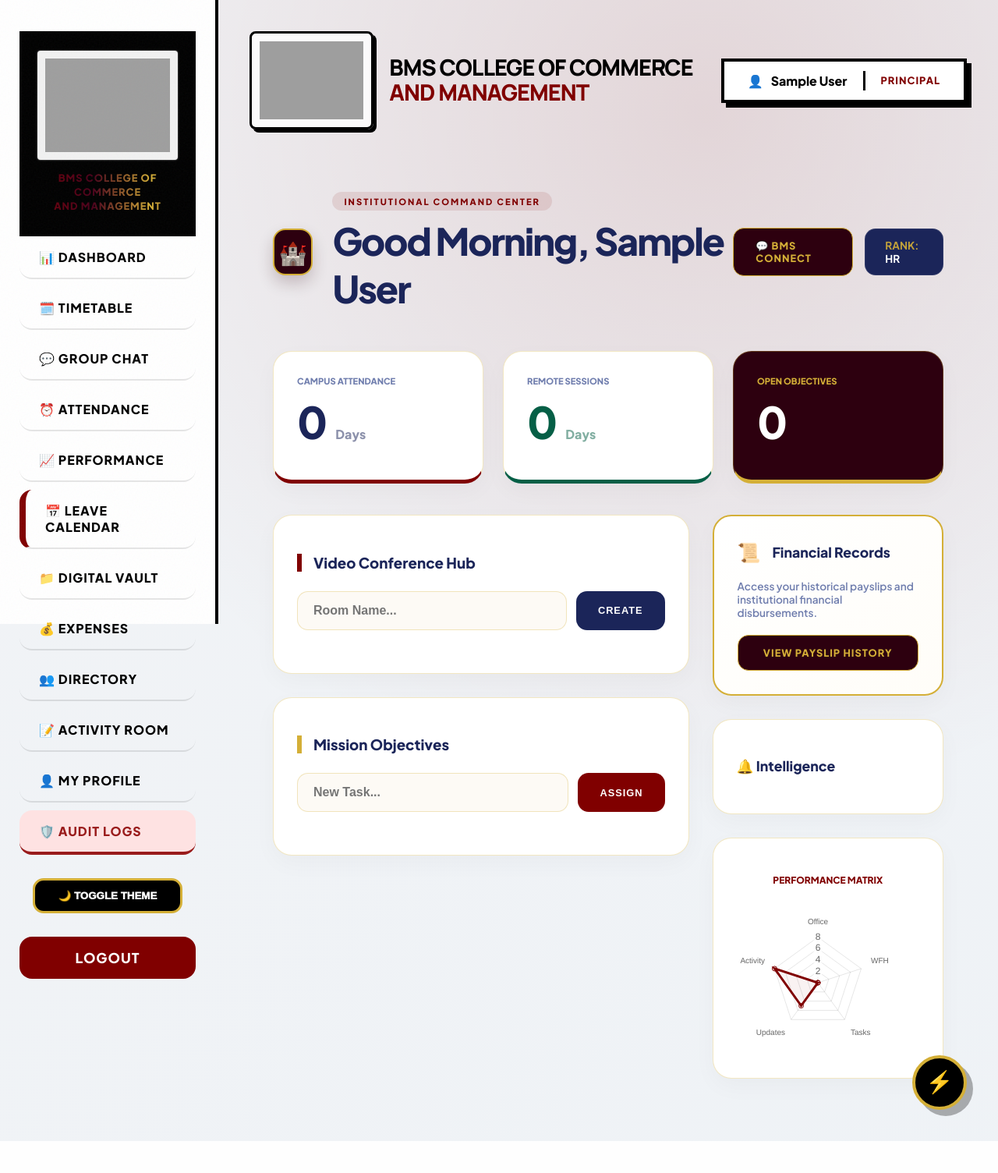
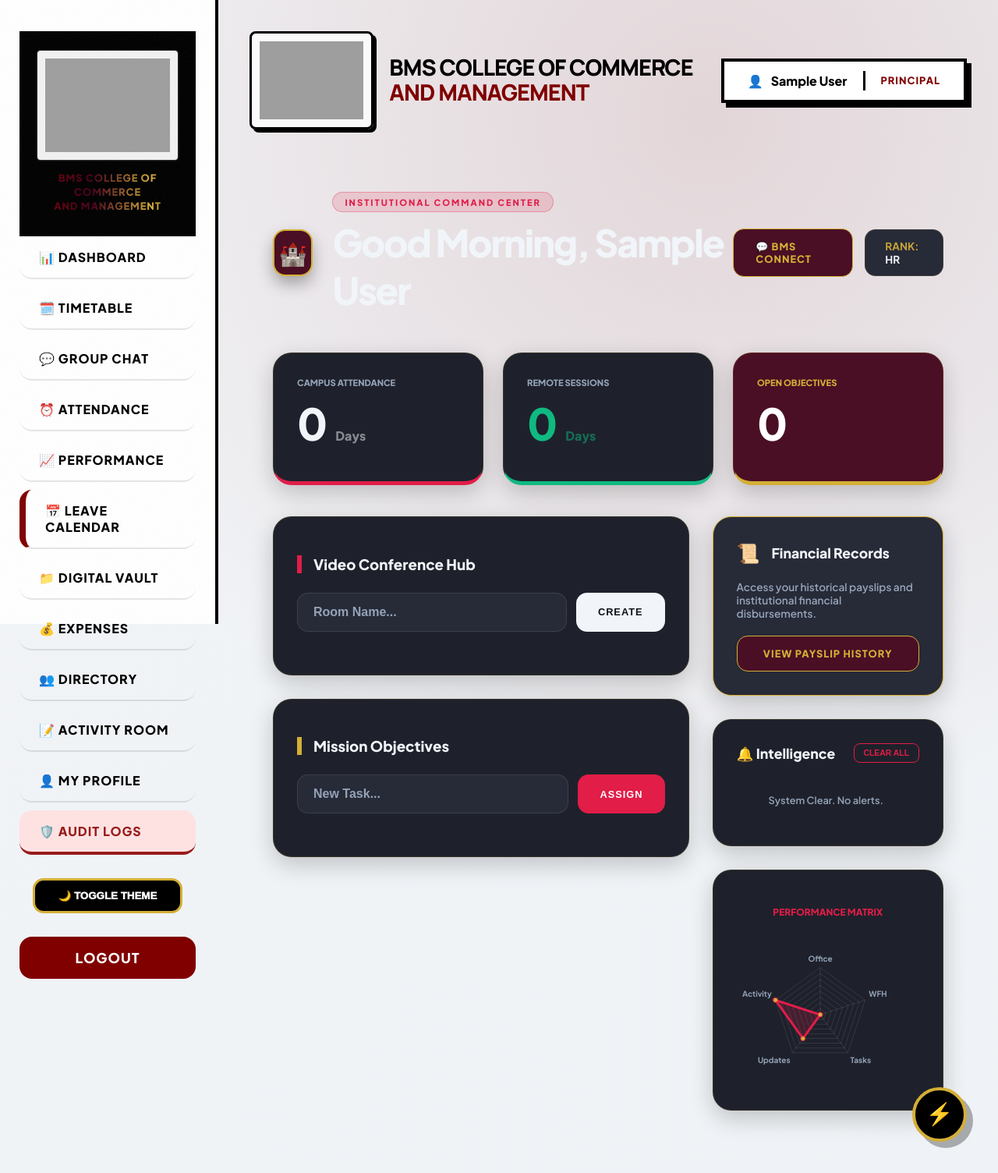
Before and after one commit to pk7745/erp, a Flask app: page /dashboard in a window 1280 px wide. Shown: the whole page at 78% size. Before the commit the page ends 1463 px from the top, so only its background shows below. Run offline with Flask 3, Linux system fonts and the light colour scheme; the visitor is signed in with stand-in values (Sample User, id 1); data that the repository does not hold is empty; some libraries are stand-ins or nearby versions; grey boxes are pictures that could not be loaded.

Commit message:
Update dashboard.html

```diff
--- a/templates/dashboard.html
+++ b/templates/dashboard.html
@@ -7,8 +7,8 @@
     {% with messages = get_flashed_messages(with_categories=true) %}
       {% if messages %}
         {% for category, message in messages %}
-          <div class="toast-msg {{ category }}" style="background: #fff; border: 4px solid #000; padding: 20px 30px; border-radius: 20px; box-shadow: 10px 10px 0px #000; border-left: 12px solid {% if category == 'success' %}#065f46{% else %}#800000{% endif %}; font-weight: 950; min-width: 350px;">
-            <div style="display: flex; align-items: center; gap: 15px; color: #000;">
+          <div class="toast-msg {{ category }}" style="background: var(--imp-card); border: 2px solid var(--imp-border); padding: 20px 30px; border-radius: 20px; box-shadow: 0 10px 30px rgba(0,0,0,0.5); border-left: 8px solid {% if category == 'success' %}#059669{% else %}#ef4444{% endif %}; font-weight: 700; min-width: 350px; color: var(--imp-text);">
+            <div style="display: flex; align-items: center; gap: 15px;">
                 <span style="font-size: 1.8rem;">{% if category == 'success' %}✨{% else %}🔔{% endif %}</span>
                 {{ message }}
             </div>
@@ -20,15 +20,17 @@
 
 <style>
     :root {
-        --imp-maroon: #2d000f;
-        --imp-maroon-bright: #800000;
+        /* NEW DARK MODE PALETTE */
+        --imp-maroon: #4a0f24;
+        --imp-maroon-bright: #e11d48; /* Brighter for dark background contrast */
         --royal-gold: #d4af37;
-        --accent-gold: #C5A059;
-        --imp-text: #1b2559;
-        --imp-bg: #f4f7fe;
-        --imp-card: #ffffff;
-        --imp-border: rgba(212, 175, 55, 0.3);
-        --parchment: #fdfaf5;
+        --accent-gold: #fbbf24;
+        --imp-text: #f1f5f9; /* Off-white text */
+        --imp-text-muted: #94a3b8;
+        --imp-bg: #0f1117; /* Deep dark background */
+        --imp-card: #1e212b; /* Dark card background */
+        --imp-border: rgba(212, 175, 55, 0.15);
+        --parchment: #272a37; /* Dark inputs/tasks */
     }
 
     body {
@@ -44,16 +46,16 @@
         border-radius: 24px;
         padding: 30px;
         border: 1px solid var(--imp-border);
-        box-shadow: 0 10px 30px rgba(0,0,0,0.03);
+        box-shadow: 0 10px 30px rgba(0,0,0,0.2);
         transition: all 0.3s cubic-bezier(0.4, 0, 0.2, 1);
         position: relative;
         overflow: hidden;
     }
-    .royal-stat-card:hover { transform: translateY(-5px); box-shadow: 0 20px 40px rgba(0,0,0,0.08); border-color: var(--royal-gold); }
+    .royal-stat-card:hover { transform: translateY(-5px); box-shadow: 0 20px 40px rgba(0,0,0,0.4); border-color: var(--royal-gold); }
 
     .glass-input {
         background: var(--parchment);
-        border: 1px solid var(--imp-border);
+        border: 1px solid rgba(255,255,255,0.1);
         border-radius: 14px;
         padding: 15px 20px;
         font-weight: 600;
@@ -63,7 +65,8 @@
         box-sizing: border-box;
         color: var(--imp-text);
     }
-    .glass-input:focus { outline: none; border-color: var(--imp-maroon-bright); background: #fff; box-shadow: 0 0 0 4px rgba(128, 0, 0, 0.05); }
+    .glass-input:focus { outline: none; border-color: var(--royal-gold); background: #323644; box-shadow: 0 0 0 4px rgba(212, 175, 55, 0.1); }
+    .glass-input::placeholder { color: var(--imp-text-muted); }
 
     .btn-imperial {
         border-radius: 14px;
@@ -81,7 +84,7 @@
         font-size: 0.8rem;
         letter-spacing: 1px;
     }
-    .btn-imperial:hover { transform: translateY(-2px); filter: brightness(1.1); box-shadow: 0 10px 20px rgba(0,0,0,0.1); }
+    .btn-imperial:hover { transform: translateY(-2px); filter: brightness(1.2); box-shadow: 0 10px 20px rgba(0,0,0,0.3); }
 
     .task-item {
         background: var(--parchment);
@@ -94,6 +97,7 @@
         margin-bottom: 12px;
         transition: 0.2s;
     }
+    .task-item:hover { border-color: var(--royal-gold); background: #2f3342; }
 
     .header-logo-box {
         width: 60px; height: 60px;
@@ -102,8 +106,14 @@
         display: flex; align-items: center; justify-content: center;
         font-size: 1.8rem;
         border: 2px solid var(--royal-gold);
-        box-shadow: 0 10px 20px rgba(45, 0, 15, 0.2);
+        box-shadow: 0 10px 20px rgba(0, 0, 0, 0.3);
     }
+
+    /* Scrollbar for Dark Mode */
+    ::-webkit-scrollbar { width: 8px; }
+    ::-webkit-scrollbar-track { background: var(--imp-bg); }
+    ::-webkit-scrollbar-thumb { background: var(--parchment); border-radius: 10px; }
+    ::-webkit-scrollbar-thumb:hover { background: var(--royal-gold); }
 </style>
 
 <div class="dashboard-wrapper">
@@ -111,7 +121,7 @@
         <div style="display: flex; align-items: center; gap: 25px;">
             <div class="header-logo-box">🏰</div>
             <div>
-                <div style="display: inline-block; background: rgba(128, 0, 0, 0.1); color: var(--imp-maroon-bright); padding: 5px 15px; border-radius: 100px; font-weight: 800; font-size: 0.7rem; text-transform: uppercase; letter-spacing: 2px; margin-bottom: 8px;">
+                <div style="display: inline-block; background: rgba(225, 29, 72, 0.15); color: var(--imp-maroon-bright); padding: 5px 15px; border-radius: 100px; font-weight: 800; font-size: 0.7rem; text-transform: uppercase; letter-spacing: 2px; margin-bottom: 8px; border: 1px solid rgba(225, 29, 72, 0.3);">
                     Institutional Command Center
                 </div>
                 <h1 id="greeting-text" style="font-size: 3rem; font-weight: 800; margin: 0; letter-spacing: -2px; color: var(--imp-text);">Welcome</h1>
@@ -122,10 +132,10 @@
             <a href="{{ url_for('chat') }}" class="btn-imperial" style="background: var(--imp-maroon); color: var(--royal-gold) !important; border: 1px solid var(--royal-gold);">
                 <span>💬 BMS CONNECT</span>
                 {% if unread_chats and unread_chats > 0 %}
-                    <span style="background: #ff0000; color: #fff; border-radius: 50%; width: 22px; height: 22px; display: flex; align-items: center; justify-content: center; font-size: 0.7rem; border: 2px solid #fff;">{{ unread_chats }}</span>
+                    <span style="background: var(--imp-maroon-bright); color: #fff; border-radius: 50%; width: 22px; height: 22px; display: flex; align-items: center; justify-content: center; font-size: 0.7rem; border: 2px solid #fff; font-weight: 900;">{{ unread_chats }}</span>
                 {% endif %}
             </a>
-            <div style="background: var(--imp-text); color: #fff; border-radius: 14px; padding: 12px 25px; font-weight: 700; font-size: 0.85rem; border: 1px solid rgba(255,255,255,0.1);">
+            <div style="background: var(--parchment); color: var(--imp-text); border-radius: 14px; padding: 12px 25px; font-weight: 700; font-size: 0.85rem; border: 1px solid var(--imp-border);">
                 <span style="color: var(--royal-gold); opacity: 0.9;">RANK:</span> {{ user.role }}
             </div>
         </div>
@@ -133,11 +143,11 @@
 
     {% if request.args.get('join_meet') %}
     <div class="royal-stat-card" style="margin-bottom: 45px; padding: 0; overflow: hidden; border: 2px solid var(--imp-maroon-bright);">
-        <div style="background: #fff; padding: 20px 40px; display: flex; justify-content: space-between; align-items: center; border-bottom: 1px solid var(--imp-border);">
+        <div style="background: var(--imp-card); padding: 20px 40px; display: flex; justify-content: space-between; align-items: center; border-bottom: 1px solid rgba(255,255,255,0.1);">
             <h3 style="margin:0; font-weight: 800; color: var(--imp-text);">🎥 LIVE SESSION: <span style="color: var(--imp-maroon-bright);">{{ request.args.get('join_meet') }}</span></h3>
             <div style="display: flex; gap: 15px; align-items: center;">
                 <span id="meet-timer" style="background: var(--imp-maroon); color: var(--royal-gold); padding: 10px 20px; border-radius: 12px; font-family: 'JetBrains Mono', monospace; font-weight: 800; font-size: 1.1rem; border: 1px solid var(--royal-gold);">00:00:00</span>
-                <button onclick="endMeeting()" class="btn-imperial" style="background: #000; color: #fff !important; font-size: 0.75rem;">TERMINATE</button>
+                <button onclick="endMeeting()" class="btn-imperial" style="background: #000; color: #fff !important; font-size: 0.75rem; border: 1px solid rgba(255,255,255,0.2);">TERMINATE</button>
             </div>
         </div>
         <div id="jitsi-container" style="height: 600px; background: #000;"></div>
@@ -154,12 +164,12 @@
 
     <div style="display: grid; grid-template-columns: repeat(3, 1fr); gap: 25px; margin-bottom: 40px;">
         <div class="royal-stat-card" style="border-bottom: 5px solid var(--imp-maroon-bright);">
-            <h4 style="margin:0; font-weight: 800; text-transform: uppercase; font-size: 0.7rem; color: #707eae;">Campus Attendance</h4>
+            <h4 style="margin:0; font-weight: 800; text-transform: uppercase; font-size: 0.7rem; color: var(--imp-text-muted);">Campus Attendance</h4>
             <div style="font-size: 3.5rem; font-weight: 800; margin: 10px 0; color: var(--imp-text);">{{ office_days or 0 }} <span style="font-size: 1rem; opacity: 0.5;">Days</span></div>
         </div>
-        <div class="royal-stat-card" style="border-bottom: 5px solid #065f46;">
-            <h4 style="margin:0; font-weight: 800; text-transform: uppercase; font-size: 0.7rem; color: #707eae;">Remote Sessions</h4>
-            <div style="font-size: 3.5rem; font-weight: 800; margin: 10px 0; color: #065f46;">{{ wfh_days or 0 }} <span style="font-size: 1rem; opacity: 0.5;">Days</span></div>
+        <div class="royal-stat-card" style="border-bottom: 5px solid #10b981;">
+            <h4 style="margin:0; font-weight: 800; text-transform: uppercase; font-size: 0.7rem; color: var(--imp-text-muted);">Remote Sessions</h4>
+            <div style="font-size: 3.5rem; font-weight: 800; margin: 10px 0; color: #10b981;">{{ wfh_days or 0 }} <span style="font-size: 1rem; opacity: 0.5;">Days</span></div>
         </div>
         <div class="royal-stat-card" style="background: var(--imp-maroon); border-bottom: 5px solid var(--royal-gold);">
             <h4 style="margin:0; font-weight: 800; text-transform: uppercase; font-size: 0.7rem; color: var(--royal-gold);">Open Objectives</h4>
@@ -173,12 +183,12 @@
                 <h3 style="margin-bottom: 25px; font-weight: 800; border-left: 6px solid var(--imp-maroon-bright); padding-left: 15px;">Video Conference Hub</h3>
                 <form action="{{ url_for('create_meeting') }}" method="POST" style="display: flex; gap: 12px; margin-bottom: 25px;">
                     <input type="text" name="room_name" class="glass-input" placeholder="Room Name..." required>
-                    <button type="submit" class="btn-imperial" style="background: var(--imp-text); color: #fff;">CREATE</button>
+                    <button type="submit" class="btn-imperial" style="background: var(--imp-text); color: var(--imp-bg);">CREATE</button>
                 </form>
                 {% for meet in meetings %}
                 <div class="task-item">
-                    <div><strong style="font-weight: 800;">{{ meet.room_name }}</strong></div>
-                    <a href="{{ url_for('dashboard', join_meet=meet.room_name) }}" class="btn-imperial" style="background: #065f46; color: #fff; font-size: 0.7rem;">JOIN</a>
+                    <div><strong style="font-weight: 800; color: var(--royal-gold);">{{ meet.room_name }}</strong></div>
+                    <a href="{{ url_for('dashboard', join_meet=meet.room_name) }}" class="btn-imperial" style="background: #10b981; color: #fff; font-size: 0.7rem;">JOIN</a>
                 </div>
                 {% endfor %}
             </div>
@@ -191,29 +201,31 @@
                 </form>
                 {% for task in tasks %}
                 <div class="task-item">
-                    <span style="font-weight: 700;">{{ task.title or task.content }}</span>
-                    <a href="{{ url_for('toggle_task', id=task.id) }}" style="text-decoration:none;">{{ '✅' if task.is_done else '⭕' }}</a>
+                    <span style="font-weight: 700; color: {% if task.is_done %}var(--imp-text-muted){% else %}var(--imp-text){% endif %}; {% if task.is_done %}text-decoration: line-through;{% endif %}">{{ task.title or task.content }}</span>
+                    <a href="{{ url_for('toggle_task', id=task.id) }}" style="text-decoration:none; font-size: 1.2rem;">{{ '✅' if task.is_done else '⭕' }}</a>
                 </div>
                 {% endfor %}
             </div>
         </div>
 
         <div style="display: flex; flex-direction: column; gap: 30px;">
-
-            <div class="royal-stat-card" style="border: 2px solid var(--royal-gold); background: linear-gradient(145deg, #ffffff, #fffdf8);">
+            <div class="royal-stat-card" style="border: 1px solid var(--royal-gold); background: var(--parchment);">
                 <div style="display: flex; align-items: center; gap: 15px; margin-bottom: 20px;">
                     <span style="font-size: 1.5rem;">📜</span>
                     <h3 style="margin:0; font-weight: 800; font-size: 1.1rem; color: var(--imp-text);">Financial Records</h3>
                 </div>
-                <p style="font-size: 0.85rem; color: #707eae; font-weight: 600; margin-bottom: 20px;">Access your historical payslips and institutional financial disbursements.</p>
+                <p style="font-size: 0.85rem; color: var(--imp-text-muted); font-weight: 600; margin-bottom: 20px;">Access your historical payslips and institutional financial disbursements.</p>
                 <a href="{{ url_for('payslip_history') }}" class="btn-imperial" style="background: var(--imp-maroon); color: var(--royal-gold) !important; width: 100%; border: 1px solid var(--royal-gold);">
                     VIEW PAYSLIP HISTORY
                 </a>
             </div>
 
             <div class="royal-stat-card">
-                <h3 style="margin-bottom: 20px; font-weight: 800; font-size: 1.1rem;">🔔 Intelligence</h3>
-                <div id="notification-list" style="max-height: 300px; overflow-y: auto;"></div>
+                <div style="display: flex; justify-content: space-between; align-items: center; margin-bottom: 20px;">
+                    <h3 style="margin:0; font-weight: 800; font-size: 1.1rem;">🔔 Intelligence</h3>
+                    <button onclick="clearAllNotifs()" style="background: transparent; color: var(--imp-maroon-bright); font-weight: 800; padding: 6px 12px; border-radius: 8px; border: 1px solid var(--imp-maroon-bright); cursor: pointer; font-size: 0.65rem; text-transform: uppercase;">Clear All</button>
+                </div>
+                <div id="notification-list" style="max-height: 300px; overflow-y: auto; padding-right: 5px;"></div>
             </div>
 
             <div class="royal-stat-card">
@@ -226,17 +238,36 @@
 
 <script src="https://cdn.jsdelivr.net/npm/chart.js"></script>
 <script>
-    // Notifications Logic
+    // FIXED: Notifications Logic Restored Fully
     function fetchLiveNotifications() {
         fetch('/api/notifications').then(res => res.json()).then(data => {
             const list = document.getElementById('notification-list');
-            list.innerHTML = data.map(n => `<div style="padding:10px; border-bottom:1px solid #eee; font-size:0.8rem;"><b>⚡</b> ${n.msg}</div>`).join('');
-        });
+            if (!data || data.length === 0) {
+                list.innerHTML = '<div style="padding: 20px; text-align: center; color: var(--imp-text-muted); font-size: 0.8rem; font-weight: 600;">System Clear. No alerts.</div>';
+                return;
+            }
+            list.innerHTML = data.map(n => `
+                <div style="padding:15px; border-bottom:1px solid rgba(255,255,255,0.05); background: var(--parchment); margin-bottom: 10px; border-radius: 12px; display: flex; gap: 12px; align-items: start;">
+                    <span style="font-size: 1.2rem;">⚡</span>
+                    <div>
+                        <div style="font-size:0.85rem; font-weight: 600; color: var(--imp-text); line-height: 1.4;">${n.msg}</div>
+                        ${n.time ? `<div style="font-size:0.7rem; color: var(--imp-text-muted); margin-top: 5px;">${n.time}</div>` : ''}
+                    </div>
+                </div>
+            `).join('');
+        }).catch(err => console.error(err));
     }
     setInterval(fetchLiveNotifications, 5000);
     fetchLiveNotifications();
 
-    // Chart Logic
+    // RESTORED: Clear Notifications Function
+    function clearAllNotifs() {
+        if(confirm("Are you sure you want to clear all notifications?")) {
+            window.location.href = '/clear_notifications';
+        }
+    }
+
+    // Chart Logic (Colors adjusted for dark mode visibility)
     const ctx = document.getElementById('modeChart').getContext('2d');
     new Chart(ctx, {
         type: 'radar',
@@ -244,10 +275,22 @@
             labels: ['Office', 'WFH', 'Tasks', 'Updates', 'Activity'],
             datasets: [{
                 data: [{{ office_days or 0 }}, {{ wfh_days or 0 }}, {{ tasks|length }}, 5, 8],
-                borderColor: '#800000', backgroundColor: 'rgba(128, 0, 0, 0.05)'
+                borderColor: '#e11d48',
+                backgroundColor: 'rgba(225, 29, 72, 0.2)',
+                pointBackgroundColor: '#d4af37'
             }]
         },
-        options: { plugins: { legend: { display: false } } }
+        options: {
+            plugins: { legend: { display: false } },
+            scales: {
+                r: {
+                    grid: { color: 'rgba(255, 255, 255, 0.1)' },
+                    angleLines: { color: 'rgba(255, 255, 255, 0.1)' },
+                    pointLabels: { color: '#94a3b8', font: { family: 'Plus Jakarta Sans', weight: '700' } },
+                    ticks: { display: false }
+                }
+            }
+        }
     });
 
     const hour = new Date().getHours();
```
